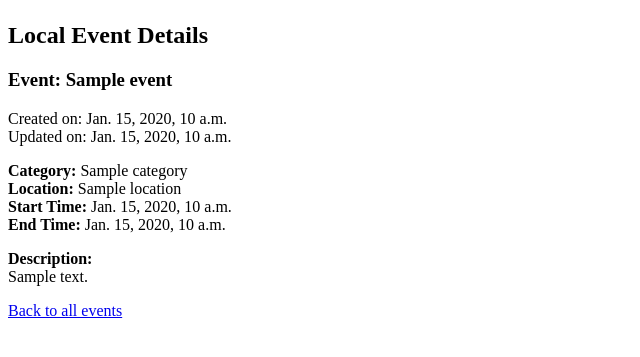
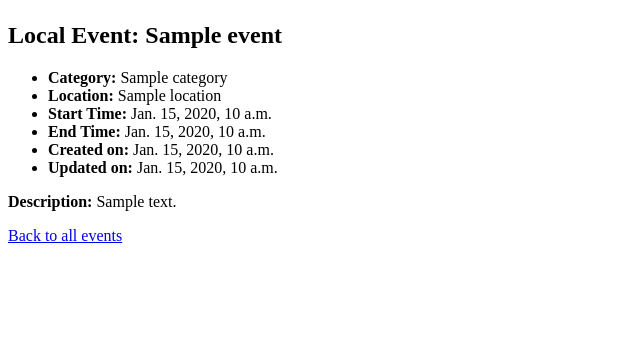
Before and after one commit to yanicells/commongrounds-A-21, a Django app: template localevents/templates/localevents/event_detail.html in a window 1280 px wide. Shown: the part 58-415 px from the top of the page, without its empty margins (0-640 px from the left). Run offline with Django 5.2, Linux system fonts and the light colour scheme; the template is opened without the code that fills it: most values are stand-ins (such as "Sample title", 1, 10 or a date in 2020).

Commit message:
feat: edited html file for consistency in the project

```diff
--- a/localevents/templates/localevents/event_detail.html
+++ b/localevents/templates/localevents/event_detail.html
@@ -1,20 +1,16 @@
 {% extends "base.html" %}
 {% load static %}
-{% block title %}{{ event.title }}{%endblock %}
-
+{% block title %}{{ event.title }}{% endblock %}
 {% block content %}
-<h2>Local Event Details</h2>
-<h3>Event: {{ event.title }}</h3>
-<p>
-  Created on: {{ event.created_on }}<br />
-  Updated on: {{ event.updated_on }}<br />
-</p>
-<p>
-  <strong>Category:</strong> {{ event.category }}<br />
-  <strong>Location:</strong> {{ event.location }}<br />
-  <strong>Start Time: </strong> {{ event.start_time }}<br />
-  <strong>End Time: </strong> {{ event.end_time }}<br />
-</p>
-<p><strong>Description:</strong> <br />{{ event.description }}</p>
+<h2>Local Event: {{ event.title }}</h2>
+<ul>
+    <li><strong>Category:</strong> {{ event.category }}<br></li>
+    <li><strong>Location:</strong> {{ event.location }}<br></li>
+    <li><strong>Start Time: </strong> {{ event.start_time }}<br></li>
+    <li><strong>End Time: </strong> {{ event.end_time }}<br></li>
+    <li><strong>Created on:</strong> {{ event.created_on }}<br></li>
+    <li><strong>Updated on:</strong> {{ event.updated_on }}<br></li>
+</ul>
+<p><strong>Description:</strong> {{ event.description }}</p>
 <a href="{% url 'localevents:event_list' %}">Back to all events</a>
 {% endblock content %}
```
Also changed, not shown: localevents/templates/localevents/event_list.html (+5 -4 lines).
